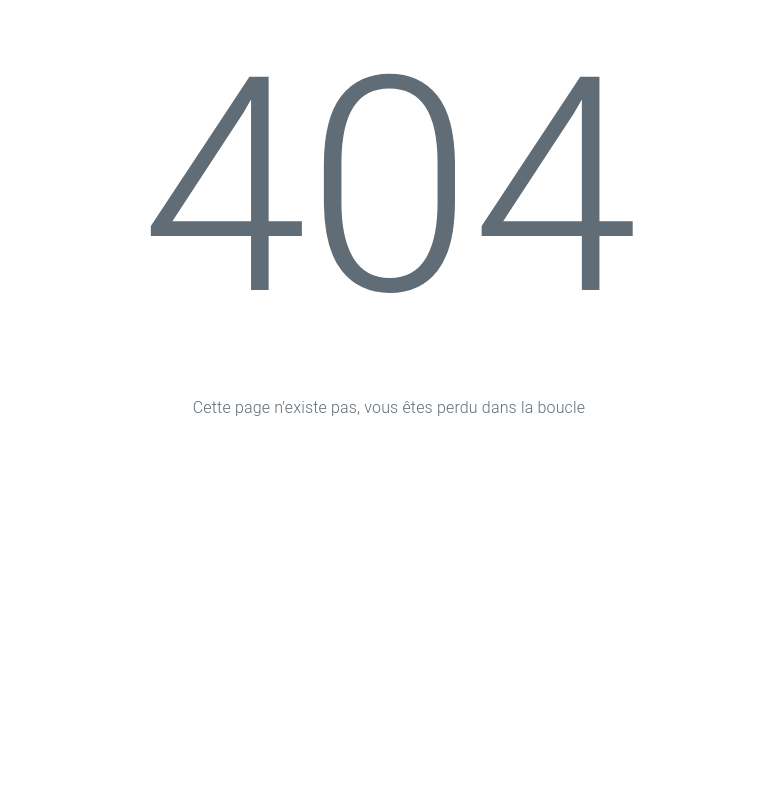
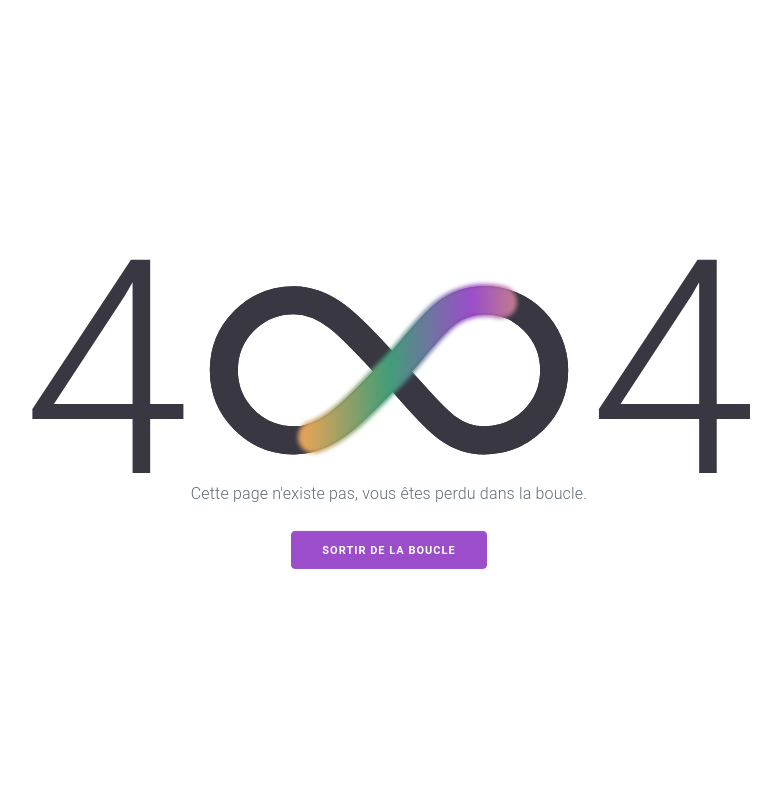
Before and after one commit to CPNV-ES/ExerciseLoop, a PHP site: page /resources/views/errors/404.php in a window 1280 px wide. Shown: the whole page, without its empty margins (251-1032 px from the left). Run offline with PHP 8.4, Linux system fonts and the light colour scheme; some libraries are stand-ins or nearby versions.

Commit message:
Page 404 front

```diff
--- a/public/css/errors/404.css
+++ b/public/css/errors/404.css
@@ -1,8 +1,118 @@
-div {
-  width: 100%;
+html,
+body {
+  height: 100%;
+  overflow-x: hidden;
+}
+
+body {
+  --infinityBackground: #383742;
+
+  min-height: 500px;
   text-align: center;
 }
 
-h2 {
-    font-size: 300px;
+#main-container {
+  margin: 25px 0 25px 0;
+  position: relative;
+  top: 50%;
+  -ms-transform: translateY(-50%);
+  transform: translateY(-50%);
 }
+
+#header-container {
+  display: inline-flex;
+  flex-direction: row;
+  justify-content: center;
+  gap: 0 200px;
+}
+
+span {
+  line-height: 200px;
+  font-size: 300px;
+  color: var(--infinityBackground);
+  order: 3;
+  flex-grow: 3;
+}
+
+span:nth-child(2) {
+  display: flex;
+  align-items: center;
+  justify-content: center;
+}
+
+svg {
+  width: 750px;
+  fill: none;
+  stroke-width: 8;
+  stroke: url(#col);
+  stroke-dasharray: 60 172;
+  stroke-linecap: round;
+  animation: infinity 4s linear infinite;
+  -moz-animation: infinity 4s linear infinite;
+  position: absolute;
+}
+
+svg:nth-of-type(1) {
+  animation: none;
+  stroke: var(--infinityBackground);
+  stroke-width: 7;
+  stroke-dasharray: none;
+}
+
+svg:nth-of-type(2) {
+  filter: blur(2px);
+}
+
+.noselect {
+  -webkit-touch-callout: none; /* iOS Safari */
+  -webkit-user-select: none; /* Safari */
+  -khtml-user-select: none; /* Konqueror HTML */
+  -moz-user-select: none; /* Old versions of Firefox */
+  -ms-user-select: none; /* Internet Explorer/Edge */
+  user-select: none; /* Non-prefixed version, currently supported by Chrome, Edge, Opera and Firefox */
+}
+
+@keyframes infinity {
+  0% {
+    stroke-dashoffset: 0;
+  }
+  100% {
+    stroke-dashoffset: 232;
+  }
+}
+
+@-moz-keyframes infinity {
+  0% {
+    stroke-dashoffset: 0;
+  }
+  100% {
+    stroke-dashoffset: 232;
+  }
+}
+
+@media only screen and (max-width: 765px) {
+  body {
+    min-height: 700px;
+  }
+
+  #main-container {
+    margin: 0 15% 0 15%;
+  }
+
+  #header-container {
+    flex-direction: column;
+    gap: 60px 0;
+  }
+
+  span {
+    font-size: 250px;
+  }
+
+  svg {
+    width: 525px;
+  }
+
+  #footer-container a {
+    width: 100%;
+  }
+}
--- a/resources/views/errors/404.php
+++ b/resources/views/errors/404.php
@@ -3,22 +3,44 @@
 
 <head>
     <meta charset="UTF-8">
-    <title>ExerciseLooper</title>
+    <meta name="viewport" content="initial-scale=1, maximum-scale=1">
+
+    <title>ExerciseLooper - 404</title>
 
     <link rel="stylesheet" href="/node_modules/normalize.css/normalize.css">
     <link rel="stylesheet" href="/node_modules/milligram/dist/milligram.min.css">
-    <link rel="stylesheet" href="/public/css/colors.css">
+    <link rel="stylesheet" href="public/css/errors/404.css">
 </head>
 
 <body>
-
-    <head>
-        <link rel="stylesheet" href="public/css/errors/404.css">
-    </head>
-
-    <div>
-        <h2>404</h2>
-        <p>Cette page n'existe pas, vous êtes perdu dans la boucle</p>
+    <div id="main-container">
+        <div id="header-container">
+            <span class="noselect">4</span>
+            <span>
+                <svg viewBox="0 0 187.3 93.7">
+                    <defs>
+                        <lineargradient id="col">
+                            <stop offset="0%" stop-color="#9b4dca" />
+                            <stop offset="25%" stop-color="#e0a458" />
+                            <stop offset="50%" stop-color="#419d78" />
+                            <stop offset="75%" stop-color="#9b4dca" />
+                            <stop offset="100%" stop-color="#e0a458" />
+                        </lineargradient>
+                    </defs>
+                    <path d="M93.9,46.4c9.3,9.5,13.8,17.9,23.5,17.9s17.5-7.8,17.5-17.5s-7.8-17.6-17.5-17.5c-9.7,0.1-13.3,7.2-22.1,17.1 c-8.9,8.8-15.7,17.9-25.4,17.9s-17.5-7.8-17.5-17.5s7.8-17.5,17.5-17.5S86.2,38.6,93.9,46.4z" />
+                    <path d="M93.9,46.4c9.3,9.5,13.8,17.9,23.5,17.9s17.5-7.8,17.5-17.5s-7.8-17.6-17.5-17.5c-9.7,0.1-13.3,7.2-22.1,17.1 c-8.9,8.8-15.7,17.9-25.4,17.9s-17.5-7.8-17.5-17.5s7.8-17.5,17.5-17.5S86.2,38.6,93.9,46.4z" />
+                </svg>
+                <svg viewBox="0 0 187.3 93.7">
+                    <path d="M93.9,46.4c9.3,9.5,13.8,17.9,23.5,17.9s17.5-7.8,17.5-17.5s-7.8-17.6-17.5-17.5c-9.7,0.1-13.3,7.2-22.1,17.1 c-8.9,8.8-15.7,17.9-25.4,17.9s-17.5-7.8-17.5-17.5s7.8-17.5,17.5-17.5S86.2,38.6,93.9,46.4z" />
+                    <path d="M93.9,46.4c9.3,9.5,13.8,17.9,23.5,17.9s17.5-7.8,17.5-17.5s-7.8-17.6-17.5-17.5c-9.7,0.1-13.3,7.2-22.1,17.1 c-8.9,8.8-15.7,17.9-25.4,17.9s-17.5-7.8-17.5-17.5s7.8-17.5,17.5-17.5S86.2,38.6,93.9,46.4z" />
+                </svg>
+            </span>
+            <span class="noselect">4</span>
+        </div>
+        <div id="footer-container">
+            <p>Cette page n'existe pas, vous êtes perdu dans la boucle.</p>
+            <a class="button" href="/">Sortir de la boucle</a>
+        </div>
     </div>
 
 </body>
```
